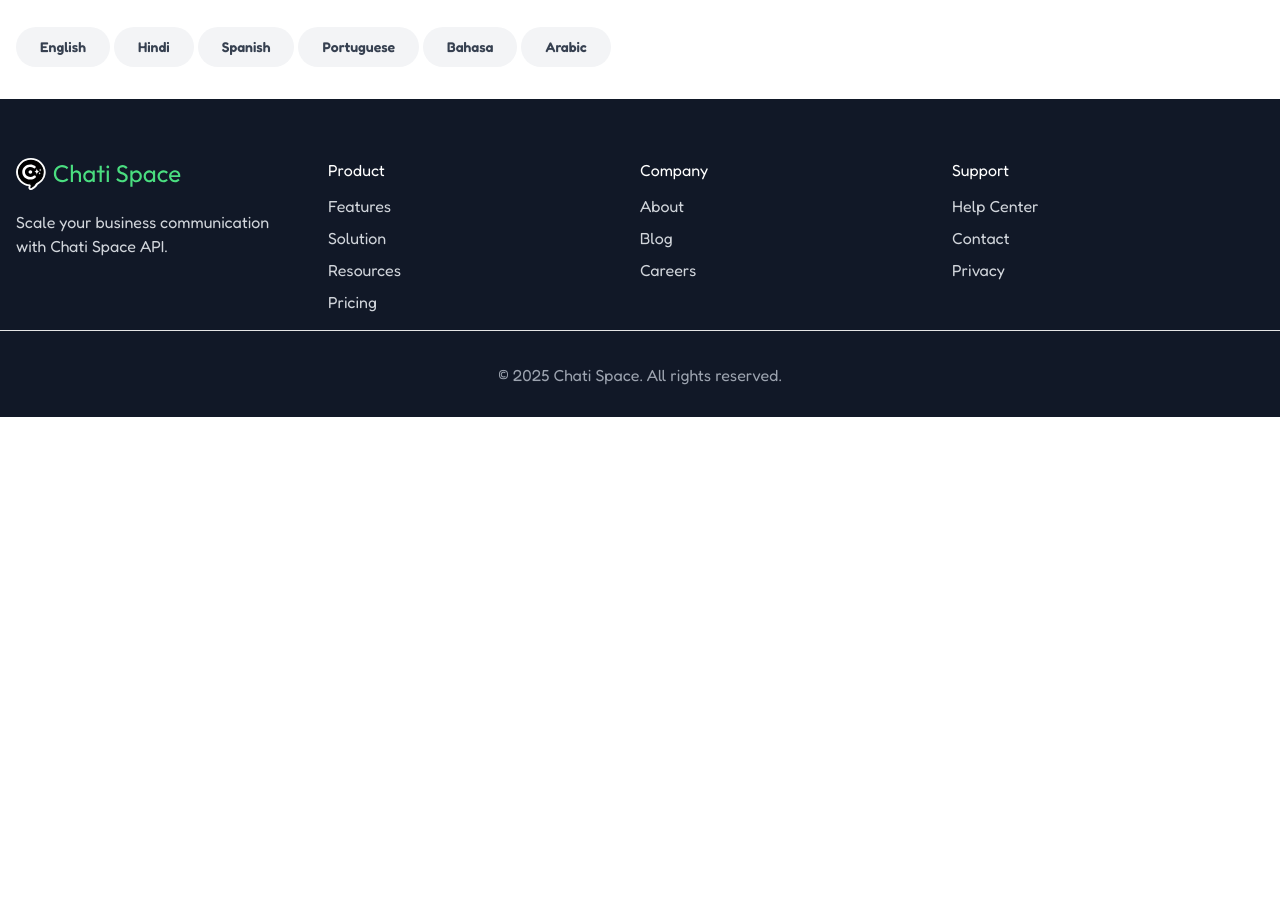
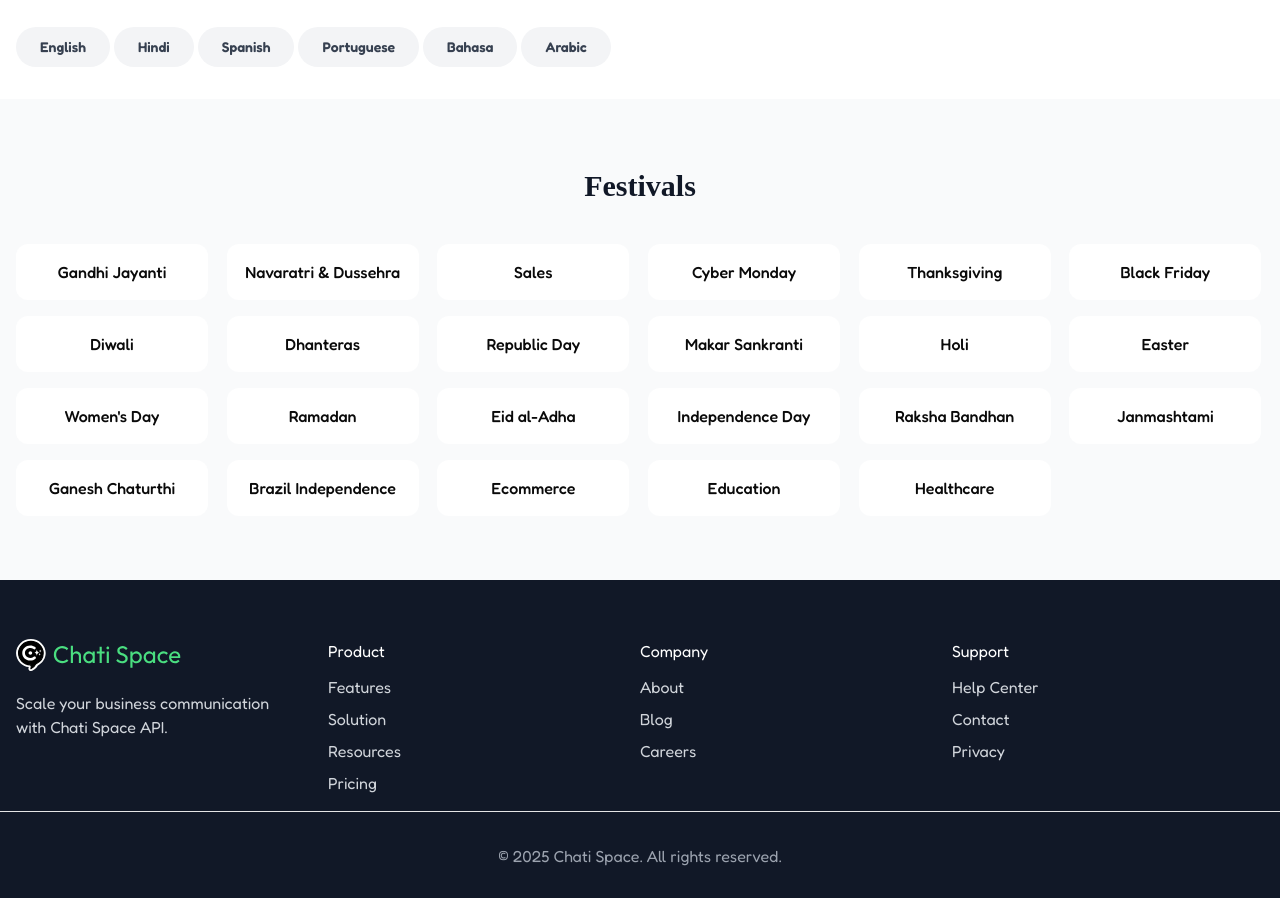
Before and after one commit to AQuadic/chat.space_nextjs, a Next.js app: page /resources/whatsapp_template in a window 1280 px wide. Shown: the part 572-1470 px from the top of the page. Before the commit the page ends 989 px from the top, so only its background shows below. Built offline with nearby package versions, Linux system fonts and the light colour scheme.

Commit message:
add Festivals section

```diff
--- a/src/app/resources/whatsapp_template/page.tsx
+++ b/src/app/resources/whatsapp_template/page.tsx
@@ -1,3 +1,4 @@
+import Festivals from '@/components/resources/whatsapp_template/Festivals'
 import WhatsappHero from '@/components/resources/whatsapp_template/WhatsappHero'
 import React from 'react'
 
@@ -5,6 +6,7 @@ const page = () => {
     return (
         <div>
             <WhatsappHero />
+            <Festivals />
         </div>
     )
 }
--- /dev/null
+++ b/src/components/resources/whatsapp_template/Festivals.tsx
@@ -0,0 +1,36 @@
+import React from 'react'
+
+const Festivals = () => {
+    return (
+        <section className='bg-[#F9FAFB] py-16'>
+            <h1 className='text-[#111827] text-[30px] font-semibold font-[Poppins] text-center'>Festivals</h1>
+            <div className='container mt-9 grid xl:grid-cols-6 md:grid-cols-4 grid-cols-2 gap-4'>
+                <div className='lg:w-[192px] h-14 bg-[#FFFFFF] rounded-[12px] flex items-center justify-center font-medium'>Gandhi Jayanti</div>
+                <div className='lg:w-[192px] h-14 bg-[#FFFFFF] rounded-[12px] flex items-center justify-center font-medium'>Navaratri & Dussehra</div>
+                <div className='lg:w-[192px] h-14 bg-[#FFFFFF] rounded-[12px] flex items-center justify-center font-medium'>Sales</div>
+                <div className='lg:w-[192px] h-14 bg-[#FFFFFF] rounded-[12px] flex items-center justify-center font-medium'>Cyber Monday</div>
+                <div className='lg:w-[192px] h-14 bg-[#FFFFFF] rounded-[12px] flex items-center justify-center font-medium'>Thanksgiving</div>
+                <div className='lg:w-[192px] h-14 bg-[#FFFFFF] rounded-[12px] flex items-center justify-center font-medium'>Black Friday</div>
+                <div className='lg:w-[192px] h-14 bg-[#FFFFFF] rounded-[12px] flex items-center justify-center font-medium'>Diwali</div>
+                <div className='lg:w-[192px] h-14 bg-[#FFFFFF] rounded-[12px] flex items-center justify-center font-medium'>Dhanteras</div>
+                <div className='lg:w-[192px] h-14 bg-[#FFFFFF] rounded-[12px] flex items-center justify-center font-medium'>Republic Day</div>
+                <div className='lg:w-[192px] h-14 bg-[#FFFFFF] rounded-[12px] flex items-center justify-center font-medium'>Makar Sankranti</div>
+                <div className='lg:w-[192px] h-14 bg-[#FFFFFF] rounded-[12px] flex items-center justify-center font-medium'>Holi</div>
+                <div className='lg:w-[192px] h-14 bg-[#FFFFFF] rounded-[12px] flex items-center justify-center font-medium'>Easter</div>
+                <div className='lg:w-[192px] h-14 bg-[#FFFFFF] rounded-[12px] flex items-center justify-center font-medium'>Women&apos;s Day</div>
+                <div className='lg:w-[192px] h-14 bg-[#FFFFFF] rounded-[12px] flex items-center justify-center font-medium'>Ramadan</div>
+                <div className='lg:w-[192px] h-14 bg-[#FFFFFF] rounded-[12px] flex items-center justify-center font-medium'>Eid al-Adha</div>
+                <div className='lg:w-[192px] h-14 bg-[#FFFFFF] rounded-[12px] flex items-center justify-center font-medium'>Independence Day</div>
+                <div className='lg:w-[192px] h-14 bg-[#FFFFFF] rounded-[12px] flex items-center justify-center font-medium'>Raksha Bandhan</div>
+                <div className='lg:w-[192px] h-14 bg-[#FFFFFF] rounded-[12px] flex items-center justify-center font-medium'>Janmashtami</div>
+                <div className='lg:w-[192px] h-14 bg-[#FFFFFF] rounded-[12px] flex items-center justify-center font-medium'>Ganesh Chaturthi</div>
+                <div className='lg:w-[192px] h-14 bg-[#FFFFFF] rounded-[12px] flex items-center justify-center font-medium'>Brazil Independence</div>
+                <div className='lg:w-[192px] h-14 bg-[#FFFFFF] rounded-[12px] flex items-center justify-center font-medium'>Ecommerce</div>
+                <div className='lg:w-[192px] h-14 bg-[#FFFFFF] rounded-[12px] flex items-center justify-center font-medium'>Education</div>
+                <div className='lg:w-[192px] h-14 bg-[#FFFFFF] rounded-[12px] flex items-center justify-center font-medium'>Healthcare</div>
+            </div>
+        </section>
+    )
+}
+
+export default Festivals
--- a/src/components/resources/whatsapp_template/WhatsappHero.tsx
+++ b/src/components/resources/whatsapp_template/WhatsappHero.tsx
@@ -12,7 +12,7 @@ const WhatsappHero = () => {
     };
 
     return (
-        <section className='container flex md:flex-row flex-col justify-between gap-8 xl:gap-0 pt-[50px] pb-8'>
+        <section className='container flex flex-wrap justify-between gap-8 xl:gap-0 pt-[50px] pb-8'>
             <div>
                 <h1 className='text-[#111827] md:text-5xl text-4xl font-semibold leading-[1.2] capitalize'>
                     Festive Messaging <br />Made Easier!<br />
@@ -102,13 +102,13 @@ const WhatsappHero = () => {
                 </div>
             </div>
             <div className='relative'>
-                <Image src='/images/solution/solutionHero.png' alt='hero' width={588} height={392} className='z-10' />
+                <Image src='/images/resources/whatsapTemhero.png' alt='hero' width={588} height={392} className='z-10' />
                 <Image
                     src='/images/solution/blueFrame.png'
                     alt='blue frame'
                     width={572}
                     height={394}
-                    className='md:block hidden absolute top-8 left-12 -z-10'
+                    className='md:block hidden absolute top-1 left-14 -z-10'
                 />
             </div>
         </section>
```
Also changed, not shown: public/images/resources/whatsapTemhero.png (added).
